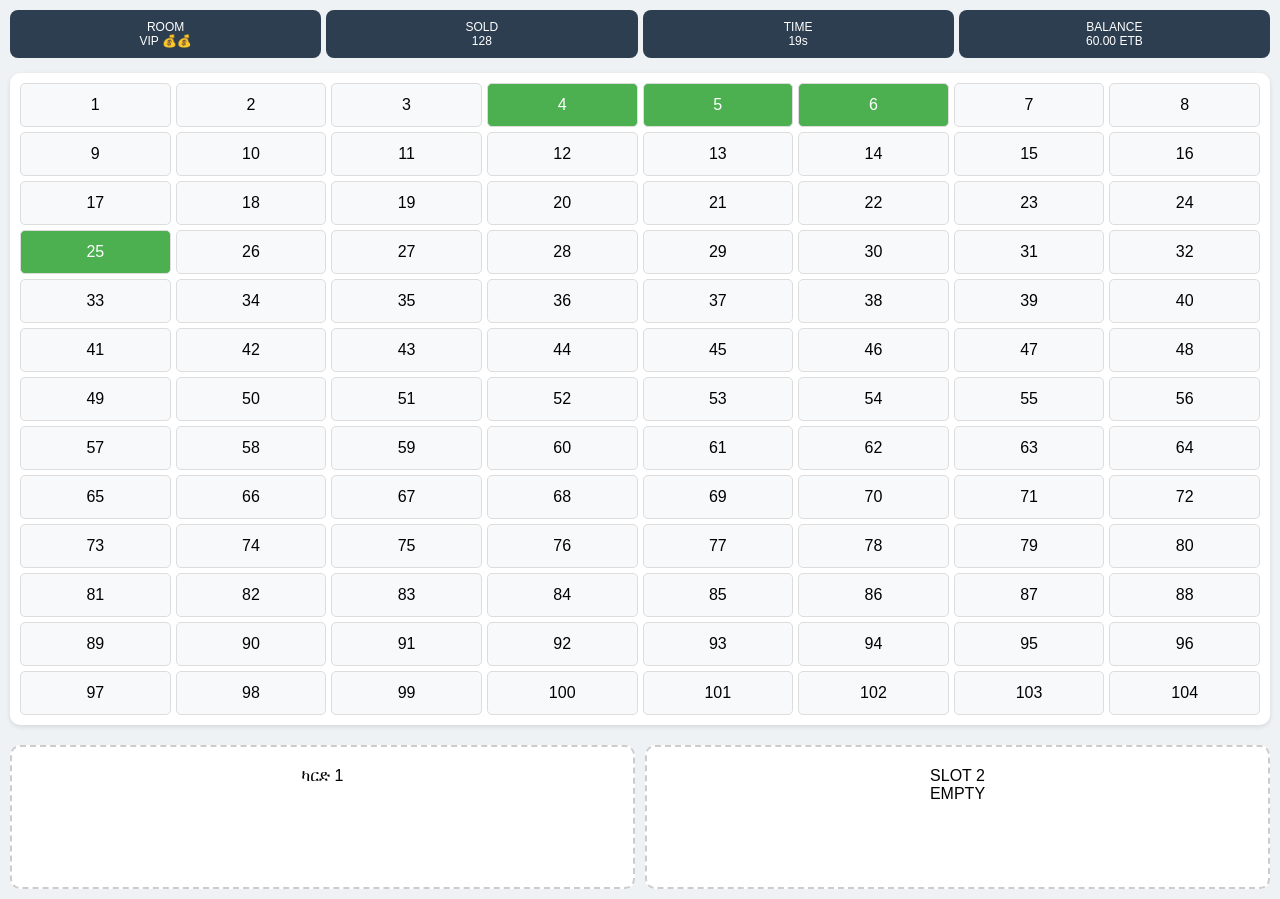
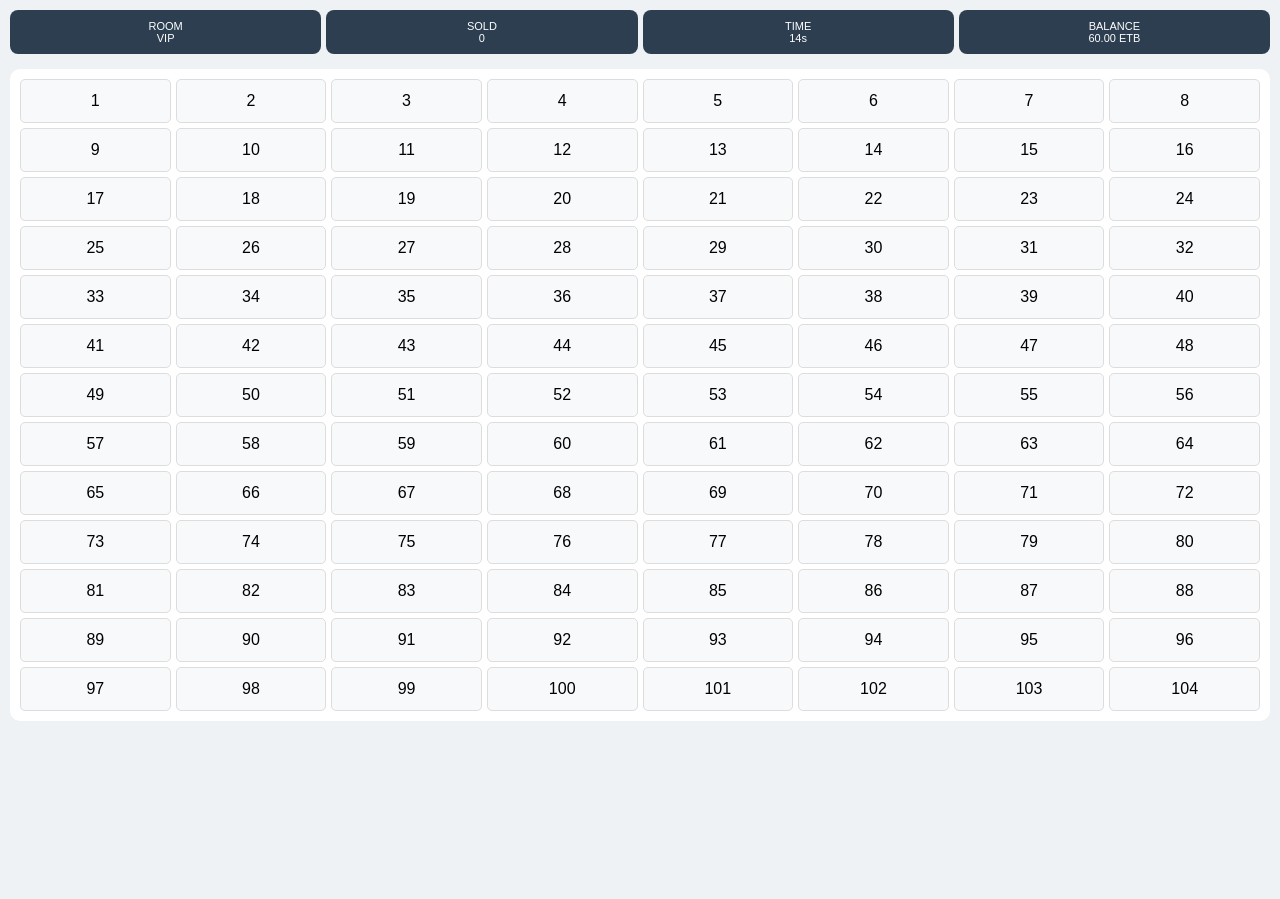
Before and after one commit to getachewhailu289/index.html, a plain HTML site: page index.html in a window 1280 px wide. After the commit the page ends 800 px from the top, so only its background shows below. Drawn offline with Linux system fonts and the light colour scheme.

Commit message:
Refactor index.html for game interface and logic

```diff
--- a/index.html
+++ b/index.html
@@ -6,47 +6,81 @@
     <title>GoodBingo Interface</title>
     <style>
         body { margin: 0; font-family: sans-serif; background-color: #eef2f5; padding: 10px; }
+        .hidden { display: none; }
 
-        /* የላይኛው መረጃ (Room, Sold, Time, Balance) */
+        /* ራስጌ (Header) */
         .stats-top { display: flex; gap: 5px; margin-bottom: 15px; }
-        .stat-box { flex: 1; padding: 10px; background: #2c3e50; color: white; border-radius: 8px; text-align: center; font-size: 12px; }
+        .stat-box { flex: 1; padding: 10px; background: #2c3e50; color: white; border-radius: 8px; text-align: center; font-size: 11px; }
 
-        /* 8 ኮለመን ያለው የቁጥር ሰሌዳ */
-        .grid-board { display: grid; grid-template-columns: repeat(8, 1fr); gap: 5px; background: white; padding: 10px; border-radius: 10px; box-shadow: 0 2px 5px rgba(0,0,0,0.1); }
-        .cell { padding: 12px 5px; border-radius: 5px; background: #f8f9fa; text-align: center; border: 1px solid #ddd; }
-        .cell.active { background: #4CAF50; color: white; }
-
-        /* የታችኛው Slot ክፍል */
-        .slots-container { display: flex; gap: 10px; margin-top: 20px; }
-        .slot { flex: 1; border: 2px dashed #ccc; border-radius: 10px; padding: 20px; text-align: center; background: white; min-height: 100px; }
+        /* ሰሌዳ */
+        .grid-board { display: grid; grid-template-columns: repeat(8, 1fr); gap: 5px; background: white; padding: 10px; border-radius: 10px; }
+        .cell { padding: 12px 5px; border-radius: 5px; background: #f8f9fa; text-align: center; border: 1px solid #ddd; cursor: pointer; }
+        .cell.sold { background: #4CAF50; color: white; }
     </style>
 </head>
 <body>
 
-    <div class="stats-top">
-        <div class="stat-box">ROOM<br>VIP 💰💰</div>
-        <div class="stat-box">SOLD<br>128</div>
-        <div class="stat-box">TIME<br>19s</div>
-        <div class="stat-box">BALANCE<br>60.00 ETB</div>
+    <!-- የጨዋታ መግዣ ገጽ -->
+    <div id="shop-view">
+        <div class="stats-top">
+            <div class="stat-box">ROOM<br>VIP</div>
+            <div class="stat-box">SOLD<br><span id="sold-count">0</span></div>
+            <div class="stat-box">TIME<br><span id="timer">19</span>s</div>
+            <div class="stat-box">BALANCE<br><span id="balance">60.00</span> ETB</div>
+        </div>
+        <div id="board" class="grid-board"></div>
     </div>
 
-    <div id="board" class="grid-board"></div>
-
-    <div class="slots-container">
-        <div class="slot" id="slot1">ካርድ 1</div>
-        <div class="slot" id="slot2">SLOT 2<br>EMPTY</div>
+    <!-- የጨዋታ መጫወቻ ገጽ (ሲያልቅ ይታያል) -->
+    <div id="play-view" class="hidden">
+        <h1>ጨዋታው ተጀምሯል!</h1>
     </div>
 
     <script>
+        let balance = 60.00;
+        let sold = 0;
+        let time = 19;
+        const CARD_PRICE = 10;
+
         const board = document.getElementById('board');
-        // 104 ቁጥሮችን በ 8 ኮለመን መፍጠር
+
+        // 1. ሰሌዳውን መፍጠር
         for (let i = 1; i <= 104; i++) {
             const div = document.createElement('div');
             div.className = 'cell';
             div.innerText = i;
-            if(i === 4 || i === 5 || i === 6 || i === 25) div.classList.add('active');
+            div.onclick = function() {
+                if (!this.classList.contains('sold') && balance >= CARD_PRICE) {
+                    this.classList.add('sold');
+                    sold++;
+                    balance -= CARD_PRICE;
+                    updateUI();
+                } else if (this.classList.contains('sold')) {
+                    this.classList.remove('sold');
+                    sold--;
+                    balance += CARD_PRICE;
+                    updateUI();
+                }
+            };
             board.appendChild(div);
         }
+
+        function updateUI() {
+            document.getElementById('sold-count').innerText = sold;
+            document.getElementById('balance').innerText = balance.toFixed(2);
+        }
+
+        // 2. ሰዓት ቆጠራ
+        const countdown = setInterval(() => {
+            time--;
+            document.getElementById('timer').innerText = time;
+            if (time <= 0) {
+                clearInterval(countdown);
+                // ወደ ጨዋታ በይነገጽ መቀየር
+                document.getElementById('shop-view').classList.add('hidden');
+                document.getElementById('play-view').classList.remove('hidden');
+            }
+        }, 1000);
     </script>
 </body>
 </html>
```
